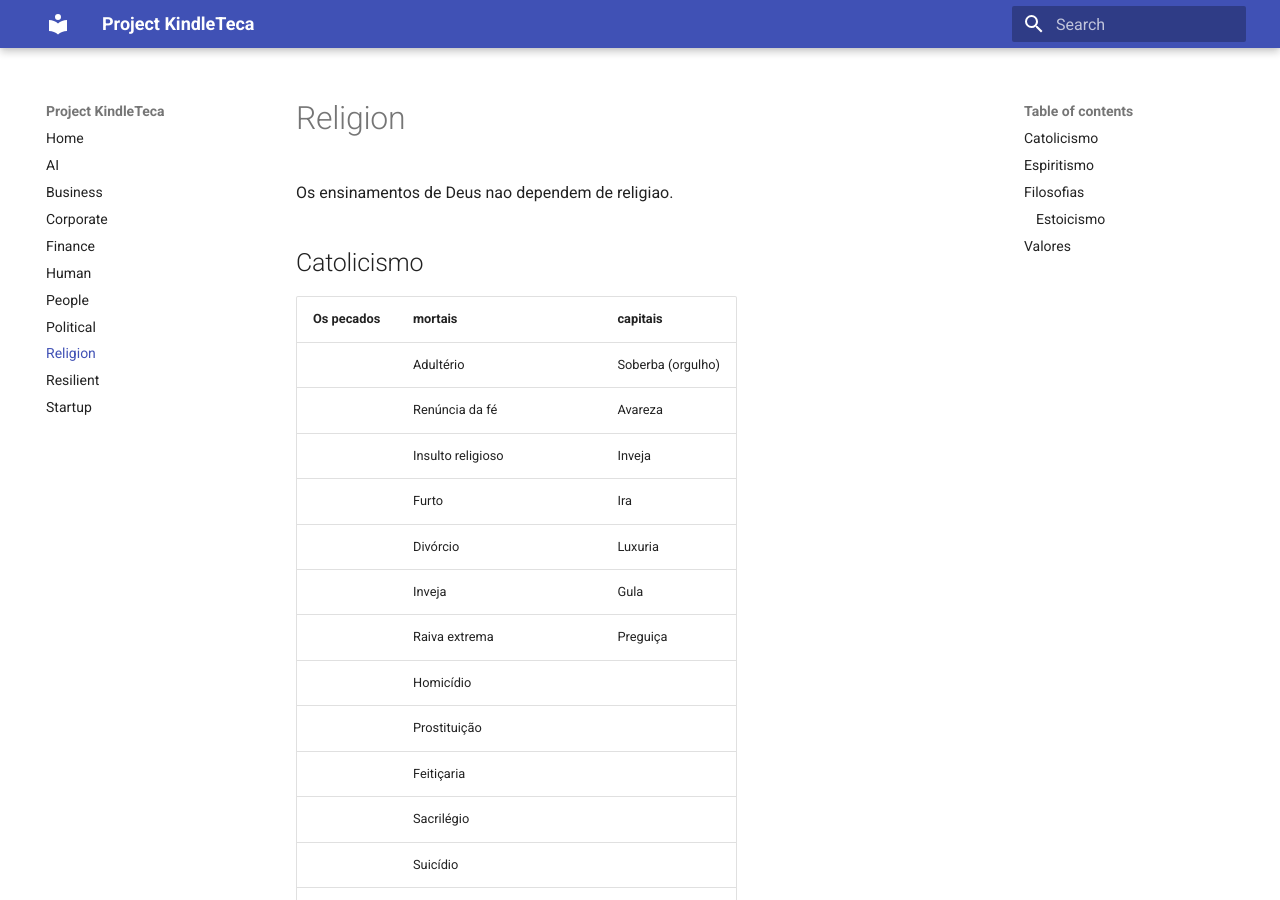
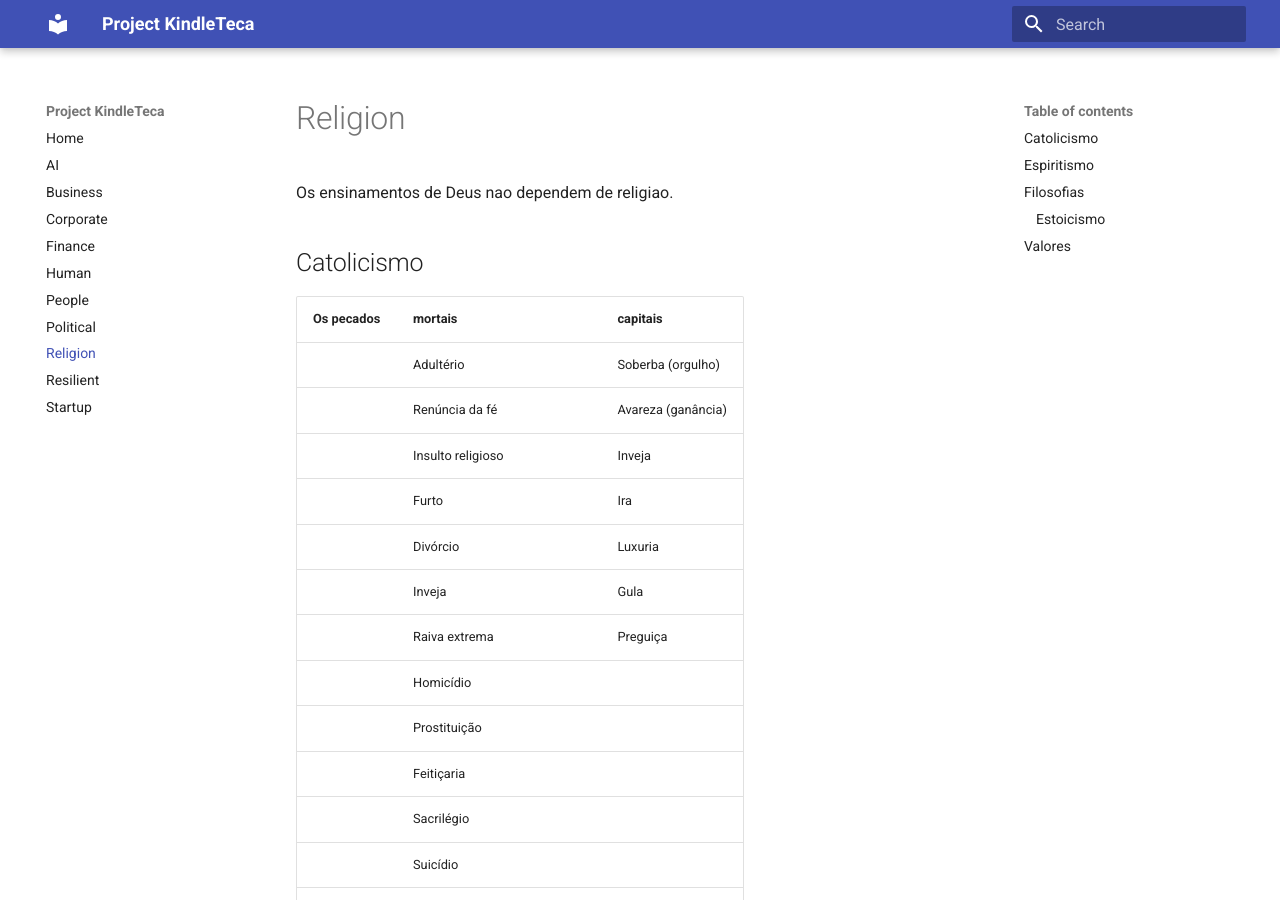
Before and after one commit to renatobrf/kindle-teca, an MkDocs documentation site: the page built from docs/religiao.md, in a window 1280 px wide and 900 px high. Built offline with MkDocs 1.6.1 and Material for MkDocs 9.7.7, drawn with Linux system fonts in a browser that asks for light colours.

Commit message:
Update definition of 'Avareza' in religious document
Clarified the term 'Avareza' to include 'ganância' for better understanding.

```diff
--- a/docs/religiao.md
+++ b/docs/religiao.md
@@ -5,7 +5,7 @@ Os ensinamentos de Deus nao dependem de religiao.
 | Os pecados | mortais | capitais |
 |---|---|---|
 | |Adultério|Soberba (orgulho)|
-| |Renúncia da fé|Avareza|
+| |Renúncia da fé|Avareza (ganância)|
 | |Insulto religioso|Inveja|
 | |Furto|Ira|
 | |Divórcio|Luxuria|
```
